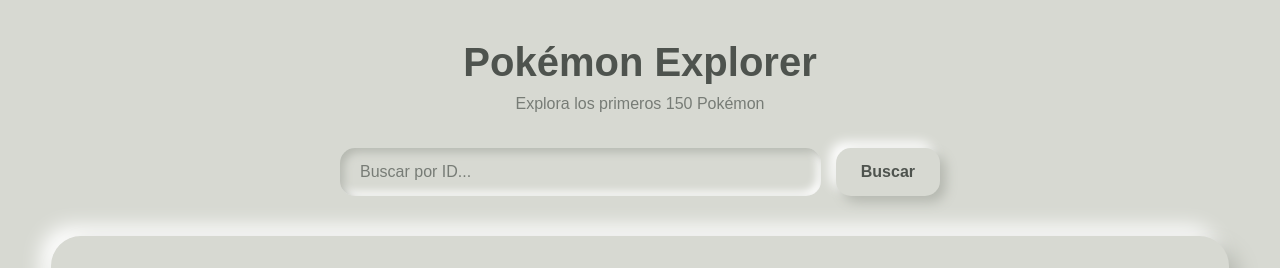
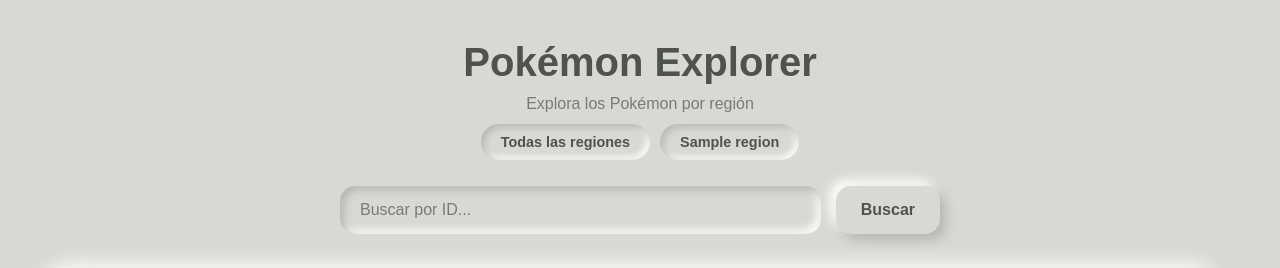
Before and after one commit to bmuller18/pokeapi-TCG, a Flask app: template templates/pokemon.html in a window 1280 px wide. Shown: the top 268 px of the page. Run offline with Flask 3, Linux system fonts and the light colour scheme; the template is opened without the code that fills it: most values are stand-ins (such as "Sample title", 1, 10 or a date in 2020); grey boxes marked "Sample" are stand-in pictures.

Commit message:
Se agregaron los pokemons de todas las regiones para poder dividirlos por region posteriormente

```diff
--- a/static/css/style.css
+++ b/static/css/style.css
@@ -48,6 +48,62 @@ body {
 
     color: var(--muted);
     font-size: 1rem;
+}
+
+/* REGION NAVIGATION */
+.region-nav {
+    margin: 20px 0 30px;
+    text-align: center;
+}
+
+.region-nav ul {
+    display: inline-flex;
+    gap: 10px;
+    flex-wrap: wrap;
+    justify-content: center;
+    padding: 0;
+    margin: 0;
+    list-style: none;
+}
+
+.region-nav li {
+    margin: 0;
+}
+
+.region-nav a {
+    padding: 10px 20px;
+    border-radius: 20px;
+    text-decoration: none;
+    font-weight: 600;
+    font-size: 0.9rem;
+    transition: all 0.2s ease;
+    box-shadow:
+        inset 3px 3px 7px var(--dark),
+        inset -3px -3px 7px var(--light);
+    background: var(--background);
+    color: var(--text);
+}
+
+.region-nav a:hover {
+    box-shadow:
+        4px 4px 8px var(--dark),
+        -4px -4px 8px var(--light);
+    transform: translateY(-2px);
+}
+
+.region-nav a.active {
+    box-shadow:
+        6px 6px 12px var(--dark),
+        -6px -6px 12px var(--light);
+    background: var(--accent);
+    color: white;
+}
+
+.region-nav a.active:hover {
+    transform: translateY(-2px);
+    box-shadow:
+        8px 8px 16px var(--dark),
+        -8px -8px 16px var(--light);
 }
 
 /* SEARCH */
--- a/templates/pokemon.html
+++ b/templates/pokemon.html
@@ -30,8 +30,24 @@
         <h1>Pokémon Explorer</h1>
 
         <p>
-            Explora los primeros 150 Pokémon
+            Explora los Pokémon por región
         </p>
+
+        <!-- REGION NAVIGATION -->
+        <nav class="region-nav">
+            <ul>
+                <li>
+                    <a href="/" class="{% if selected_region is none %}active{% endif %}">Todas las regiones</a>
+                </li>
+                {% for gen in generations %}
+                <li>
+                    <a href="?region={{ gen.id }}" class="{% if selected_region == gen.id %}active{% endif %}">
+                        {{ gen.region }}
+                    </a>
+                </li>
+                {% endfor %}
+            </ul>
+        </nav>
 
     </header>
 
@@ -46,7 +62,6 @@
             name="pokemon_id"
             placeholder="Buscar por ID..."
             min="1"
-            max="150"
         >
 
         <button type="submit">
@@ -149,7 +164,15 @@
         <div class="section-header">
 
             <h2>
-                Primeros 150 Pokémon
+                {% if selected_region is not none %}
+                    {% for gen in generations %}
+                        {% if gen.id == selected_region %}
+                            Pokémon de {{ gen.region }}
+                        {% endif %}
+                    {% endfor %}
+                {% else %}
+                    Todos los Pokémon
+                {% endif %}
             </h2>
 
             <span>
@@ -164,7 +187,7 @@
             {% for item in pokemon_list %}
 
                 <a
-                    href="?id={{ item.id }}"
+                    href="?id={{ item.id }}{% if selected_region is not none %}&region={{ selected_region }}{% endif %}"
                     class="pokemon-card"
                 >
 
```
Also changed, not shown: backend/routes/pokemon_routes.py (+4 -3 lines), backend/services/pokemon_service.py (+105 -0 lines).
